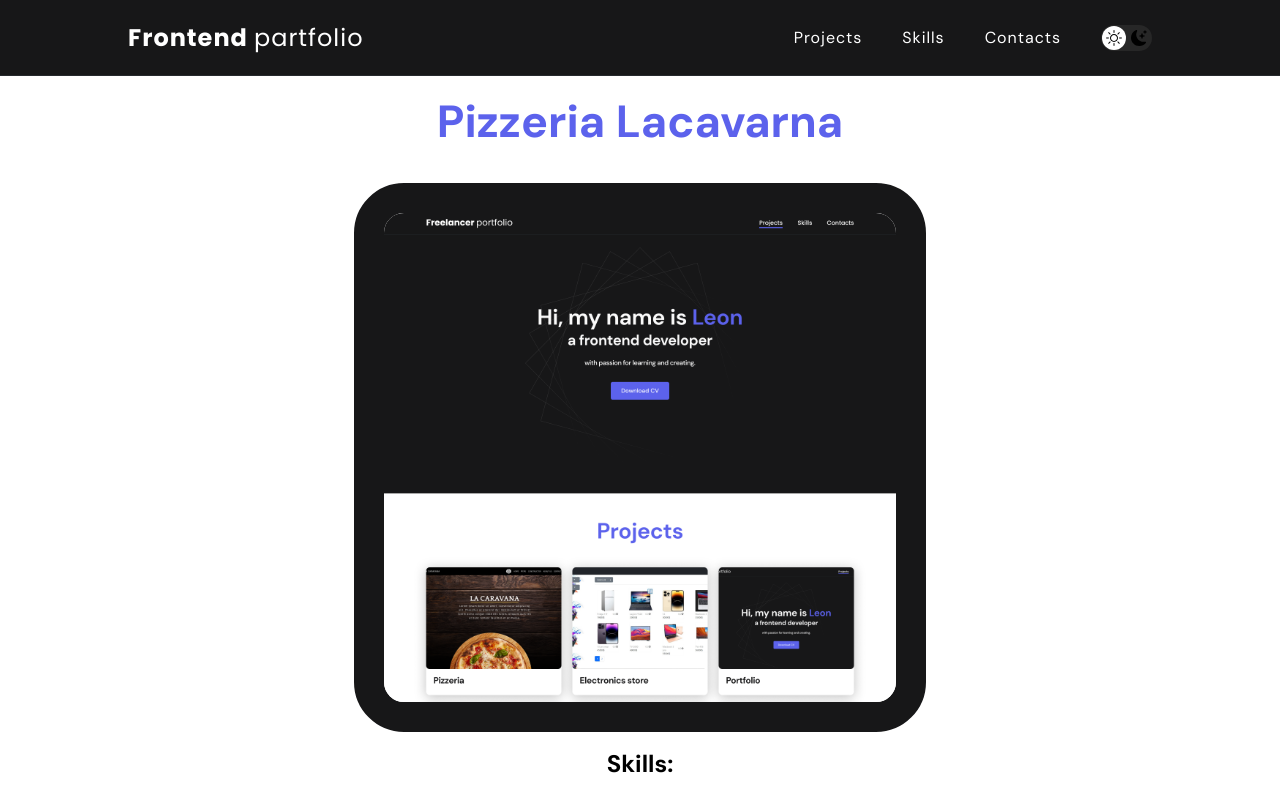
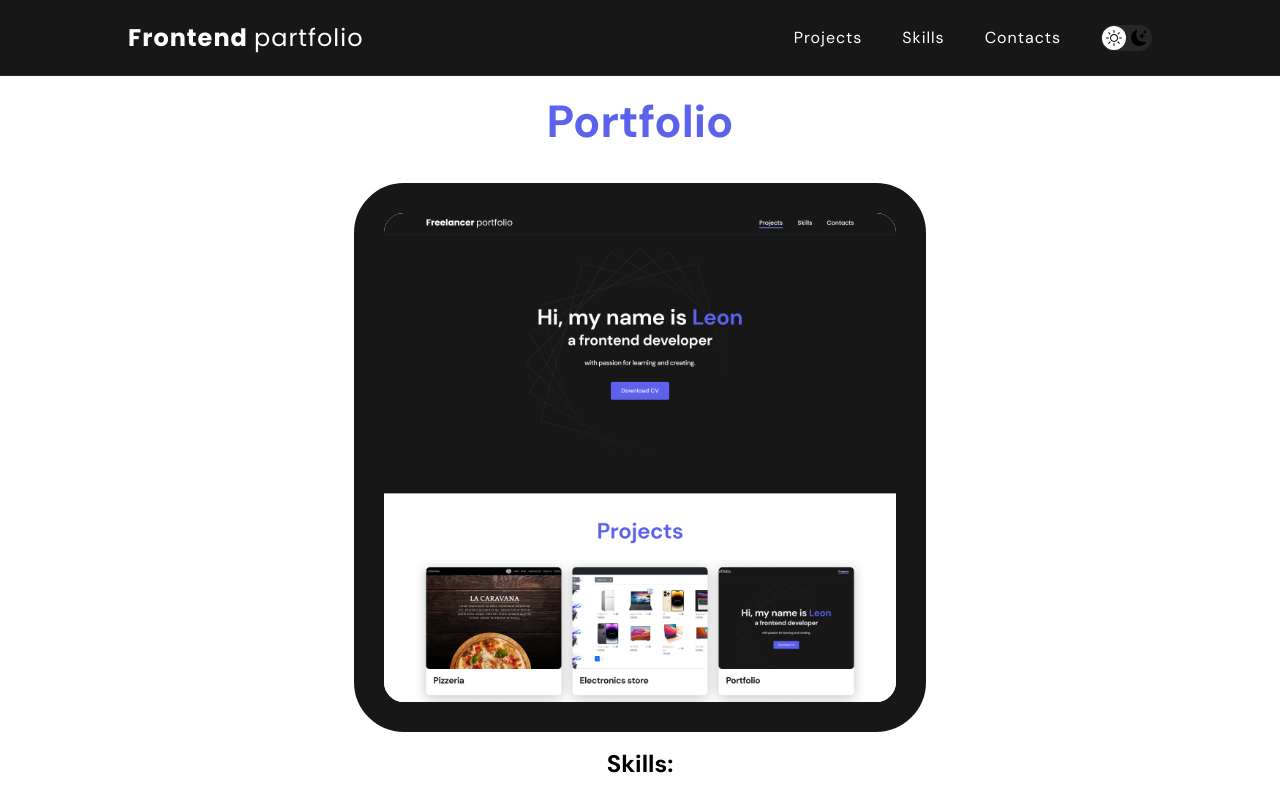
Before and after one commit to leonVoyt/portfolio_next, a Next.js app: page /projects/portfolio in a window 1280 px wide. Shown: the top 798 px of the page. Built offline with nearby package versions, Linux system fonts and the light colour scheme.

Commit message:
name of project

```diff
--- a/pages/projects/electronics_store.tsx
+++ b/pages/projects/electronics_store.tsx
@@ -13,7 +13,7 @@ const electronics_store = () => {
       <div className="container">
         <div className="project">
           <div className="text">
-            <h1>Pizzeria Lacavarna</h1>
+            <h1>Electronics store</h1>
           </div>
           <div className="image">
             <Image src={electr} alt="" className="project-image" />
--- a/pages/projects/portfolio.tsx
+++ b/pages/projects/portfolio.tsx
@@ -14,7 +14,7 @@ const portfolio = () => {
       <div className="container">
         <div className="project">
           <div className="text">
-            <h1>Pizzeria Lacavarna</h1>
+            <h1>Portfolio</h1>
           </div>
           <div className="image">
             <Image src={port} alt="" className="project-image" />
```
